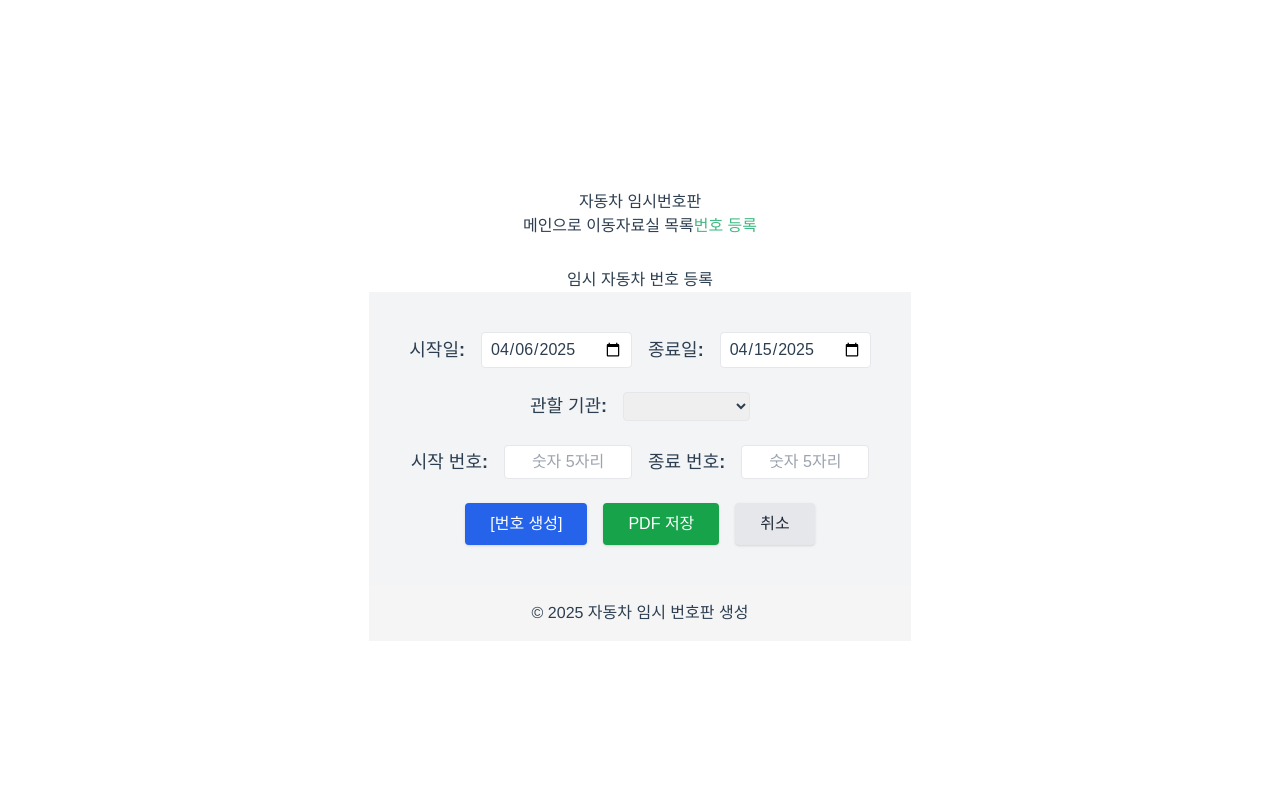
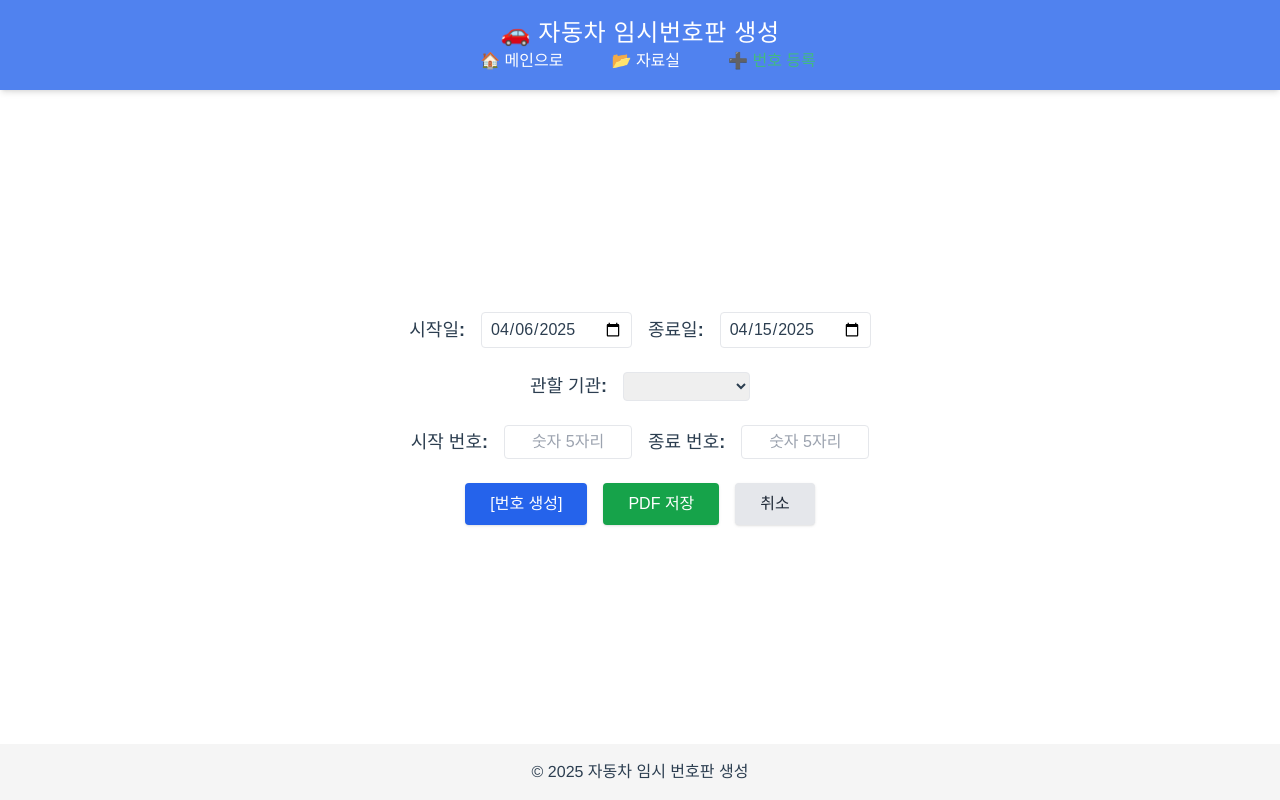
Before and after one commit to parkyoungmean/make-car-numbers, a Vue app: page /numberinsert in a window 1280 px wide. Built offline with nearby package versions, Linux system fonts and the light colour scheme.

Commit message:
1-6 style: update button styles in HeaderComp component

```diff
--- a/src/App.vue
+++ b/src/App.vue
@@ -1,12 +1,12 @@
 <template>
   <div>
-    <HeaderComp />
+    <HeaderComp class="fixed top-0 left-0 w-full z-50" />
     <section class="section">
-      <div class="container">
+      <div class="container pt-14 pb-5">
         <router-view />
       </div>
     </section>
-    <FooterComp />
+    <FooterComp class="fixed bottom-0 left-0 w-full z-50" />
   </div>
 </template>
 
@@ -24,7 +24,7 @@ import FooterComp from './components/FooterComp.vue'
 }
 
 nav {
-  padding: 30px;
+  padding: 17px;
 }
 
 nav a {
--- a/src/components/HeaderComp.vue
+++ b/src/components/HeaderComp.vue
@@ -1,19 +1,22 @@
 <template>
 <!-- 523p -->
-    <nav class="navbar bg-primary-500 boder-red-200" role="navigation" aria-label="main navigation">
+<nav class="navbar fixed top-0 left-0 w-full z-50 backdrop-blur bg-blue-600/80 shadow-md has-shadow is-primary" role="navigation" aria-label="main navigation">
   <div class="navbar-brand">
-            <router-link to="/" class="navbar-item">
-                자동차 임시번호판
+    <router-link to="/" class="navbar-item text-2xl font-extrabold text-white tracking-wide">
+      🚗 자동차 임시번호판 생성
     </router-link>
-            <a role="button" href="" class="navbar-buger" aria-label="menu" aria-expanded="false" data-target="navbarBasic">
-                <span aria-hidden="true"></span><span aria-hidden="true"></span>
+    <a role="button" class="navbar-burger" aria-label="menu" aria-expanded="false" data-target="navbarBasic">
+      <span aria-hidden="true"></span>
+      <span aria-hidden="true"></span>
+      <span aria-hidden="true"></span>
     </a>
   </div>
+
   <div id="navbarBasic" class="navbar-menu">
-            <div class="navbar-start">
-                <router-link to="/" class="navbar-item">메인으로 이동</router-link>
-                <router-link to="/numberlist" class="navbar-item">자료실 목록</router-link>
-                <router-link to="/numberinsert" class="navbar-item">번호 등록</router-link>
+    <div class="navbar-start space-x-4 ml-4">
+      <router-link to="/" class="navbar-item text-white font-medium hover:bg-white/10 px-4 py-2 rounded transition">🏠 메인으로</router-link>
+      <router-link to="/numberlist" class="navbar-item text-white font-medium hover:bg-white/10 px-4 py-2 rounded transition">📂 자료실</router-link>
+      <router-link to="/numberinsert" class="navbar-item text-white font-medium hover:bg-white/10 px-4 py-2 rounded transition">➕ 번호 등록</router-link>
     </div>
   </div>
 </nav>
--- a/src/views/NumberInsert.vue
+++ b/src/views/NumberInsert.vue
@@ -1,9 +1,7 @@
 <template>
   <div class="content">
-    <h2 class="title">임시 자동차 번호 등록</h2>
-    <!-- 5 -->
     <form @submit.prevent="submitForm">
-      <div class="flex flex-col items-center p-10 bg-gray-100 space-y-6">
+      <div class="flex flex-col items-center p-10 space-y-6">
         <!-- 시작일 & 종료일 선택기 -->
         <div class="flex space-x-4 items-center">
           <label class="text-lg font-semibold">시작일:</label>
```
Lines whose indentation alone changed are shown as unchanged.
